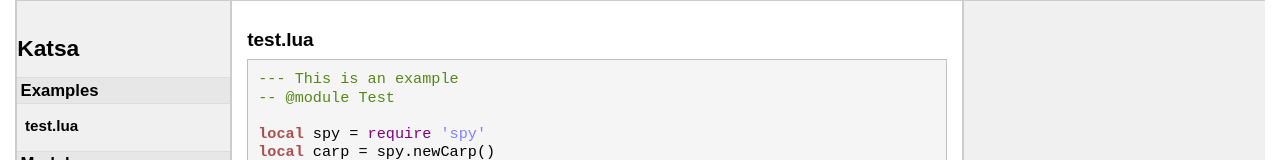
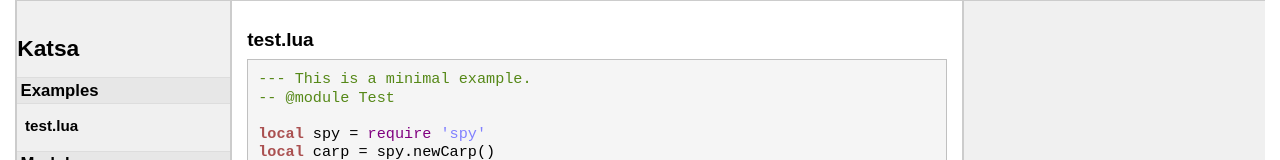
Before and after one commit to jeblad/Katsa, a plain HTML site: page docs/examples/test.lua.html in a window 1280 px wide. Shown: the top 160 px of the page. Drawn offline with Linux system fonts and the light colour scheme.

Commit message:
Updated generated docs

```diff
--- a/docs/examples/test.lua.html
+++ b/docs/examples/test.lua.html
@@ -54,7 +54,7 @@
 
     <h2>test.lua</h2>
 <pre>
-<span class="comment">--- This is an example
+<span class="comment">--- This is a minimal example.
 </span><span class="comment">-- @module Test
 </span>
 <span class="keyword">local</span> spy = <span class="global">require</span> <span class="string">'spy'</span>
```
